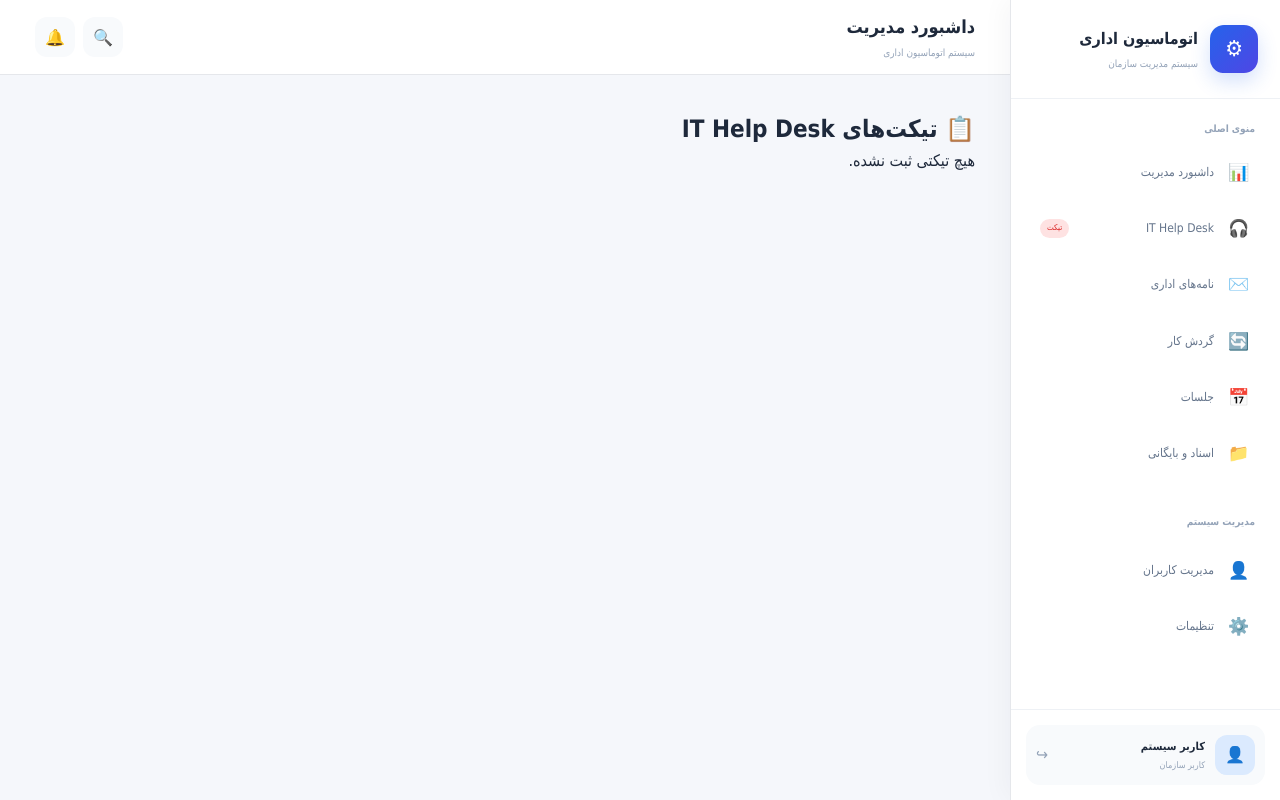
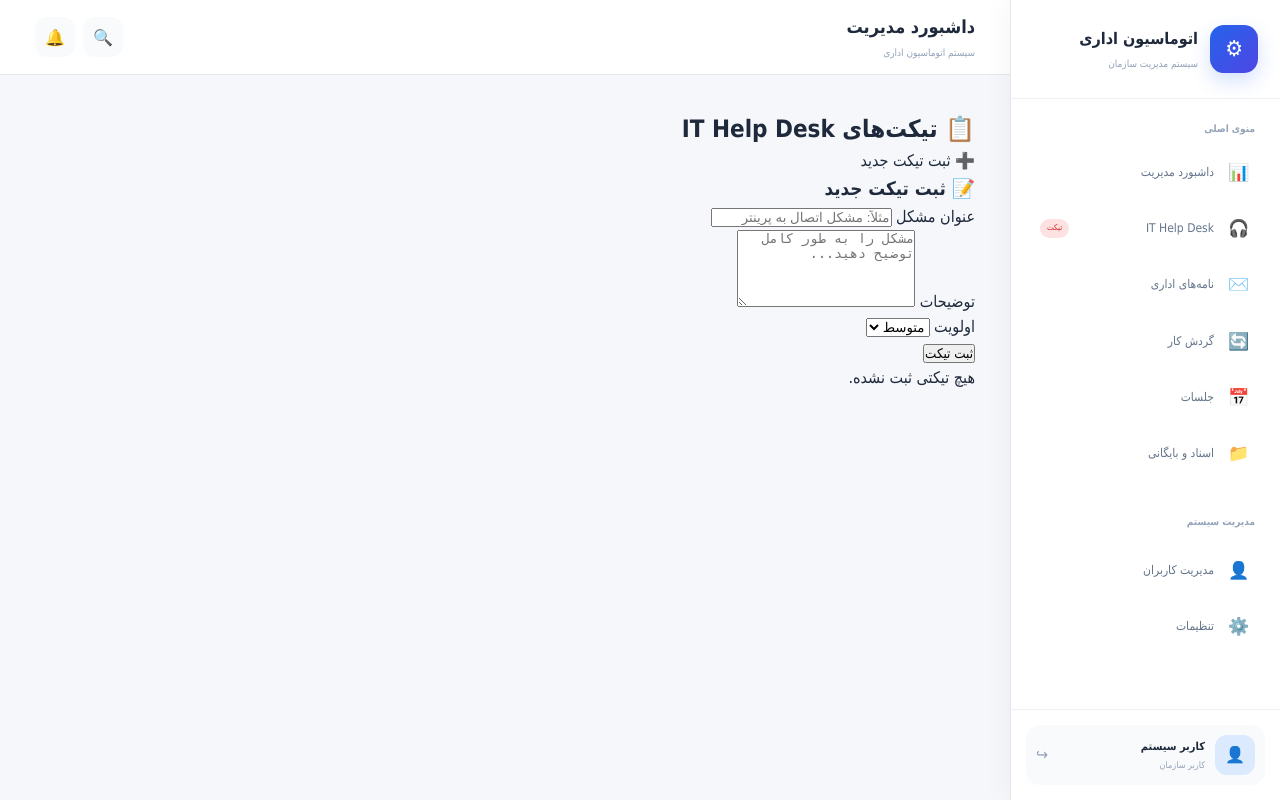
Before and after one commit to ticketit2026/automate-admin, a Django app: page /helpdesk/ in a window 1280 px wide. Run offline with Django 5.2, Linux system fonts and the light colour scheme; data that the repository does not hold is empty.

Commit message:
Update ticket_list.html

```diff
--- a/templates/helpdesk/ticket_list.html
+++ b/templates/helpdesk/ticket_list.html
@@ -1,37 +1,155 @@
-{% extends 'base.html' %}  <!-- بعداً یک base ساده می‌سازیم -->
+{% extends 'base.html' %}
 
 {% block content %}
-<h2 class="text-2xl font-bold mb-4">📋 تیکت‌های IT Help Desk</h2>
 
-<div class="grid grid-cols-1 md:grid-cols-2 gap-6">
-    {% for t in tickets %}
-    <div class="border rounded-xl p-6 shadow hover:shadow-xl transition">
-        <div class="flex justify-between items-start">
-            <div>
-                <h3 class="text-lg font-semibold">{{ t.title }}</h3>
-                <p class="text-sm text-gray-500">{{ t.description|truncatechars:100 }}</p>
-            </div>
-            <span class="px-3 py-1 rounded-full text-xs font-medium
-                {% if t.status == 'open' %}bg-green-100 text-green-700
-                {% elif t.status == 'in_progress' %}bg-yellow-100 text-yellow-700
-                {% else %}bg-gray-100 text-gray-700{% endif %}">
-                {{ t.status|upper }}
-            </span>
+<div class="flex justify-between items-center mb-6">
+    <h2 class="text-2xl font-bold">📋 تیکت‌های IT Help Desk</h2>
+
+    <a href="#new-ticket"
+       class="bg-blue-600 text-white px-5 py-2 rounded-lg hover:bg-blue-700 transition">
+        ➕ ثبت تیکت جدید
+    </a>
+</div>
+
+
+<!-- فرم ثبت تیکت -->
+<div id="new-ticket" class="bg-white border rounded-xl p-6 shadow mb-8">
+
+    <h3 class="text-xl font-semibold mb-5">📝 ثبت تیکت جدید</h3>
+
+    <form method="post">
+
+        {% csrf_token %}
+
+        <div class="mb-4">
+            <label class="block font-medium mb-2">
+                عنوان مشکل
+            </label>
+
+            <input type="text"
+                   name="title"
+                   required
+                   class="w-full border rounded-lg px-4 py-3"
+                   placeholder="مثلاً: مشکل اتصال به پرینتر">
         </div>
 
-        <div class="mt-4 text-sm">
-            <p><strong>اولویت:</strong> {{ t.priority }}</p>
-            <p><strong>ارجاع داده شده به:</strong> {{ t.assigned_to }} (IT)</p>
+
+        <div class="mb-4">
+            <label class="block font-medium mb-2">
+                توضیحات
+            </label>
+
+            <textarea name="description"
+                      required
+                      rows="5"
+                      class="w-full border rounded-lg px-4 py-3"
+                      placeholder="مشکل را به طور کامل توضیح دهید..."></textarea>
         </div>
 
+
+        <div class="mb-5">
+            <label class="block font-medium mb-2">
+                اولویت
+            </label>
+
+            <select name="priority"
+                    class="w-full border rounded-lg px-4 py-3">
+
+                <option value="low">پایین</option>
+                <option value="medium" selected>متوسط</option>
+                <option value="high">بالا</option>
+
+            </select>
+        </div>
+
+
+        <button type="submit"
+                class="bg-green-600 text-white px-6 py-3 rounded-lg hover:bg-green-700 transition">
+            ثبت تیکت
+        </button>
+
+    </form>
+
+</div>
+
+
+<!-- لیست تیکت‌ها -->
+<div class="grid grid-cols-1 md:grid-cols-2 gap-6">
+
+    {% for t in tickets %}
+
+    <div class="border rounded-xl p-6 shadow hover:shadow-xl transition">
+
+        <div class="flex justify-between items-start">
+
+            <div>
+                <h3 class="text-lg font-semibold">
+                    {{ t.title }}
+                </h3>
+
+                <p class="text-sm text-gray-500">
+                    {{ t.description|truncatechars:100 }}
+                </p>
+            </div>
+
+
+            <span class="px-3 py-1 rounded-full text-xs font-medium
+                {% if t.status == 'open' %}
+                    bg-green-100 text-green-700
+                {% elif t.status == 'in_progress' %}
+                    bg-yellow-100 text-yellow-700
+                {% else %}
+                    bg-gray-100 text-gray-700
+                {% endif %}">
+
+                {{ t.status|upper }}
+
+            </span>
+
+        </div>
+
+
+        <div class="mt-4 text-sm">
+
+            <p>
+                <strong>اولویت:</strong>
+                {{ t.priority }}
+            </p>
+
+            <p>
+                <strong>ارجاع داده شده به:</strong>
+                {{ t.assigned_to }} (IT)
+            </p>
+
+        </div>
+
+
         <div class="mt-6">
-            <a href="#" class="text-blue-600 hover:underline">مشاهده جزئیات</a>
+
+            <a href="#"
+               class="text-blue-600 hover:underline">
+                مشاهده جزئیات
+            </a>
+
             <span class="mx-2">•</span>
-            <a href="#" class="text-green-600 hover:underline">تغییر وضعیت</a>
+
+            <a href="#"
+               class="text-green-600 hover:underline">
+                تغییر وضعیت
+            </a>
+
         </div>
+
     </div>
+
     {% empty %}
-    <p class="col-span-2 text-center py-10 text-gray-500">هیچ تیکتی ثبت نشده.</p>
+
+    <p class="col-span-2 text-center py-10 text-gray-500">
+        هیچ تیکتی ثبت نشده.
+    </p>
+
     {% endfor %}
+
 </div>
+
 {% endblock %}
```
